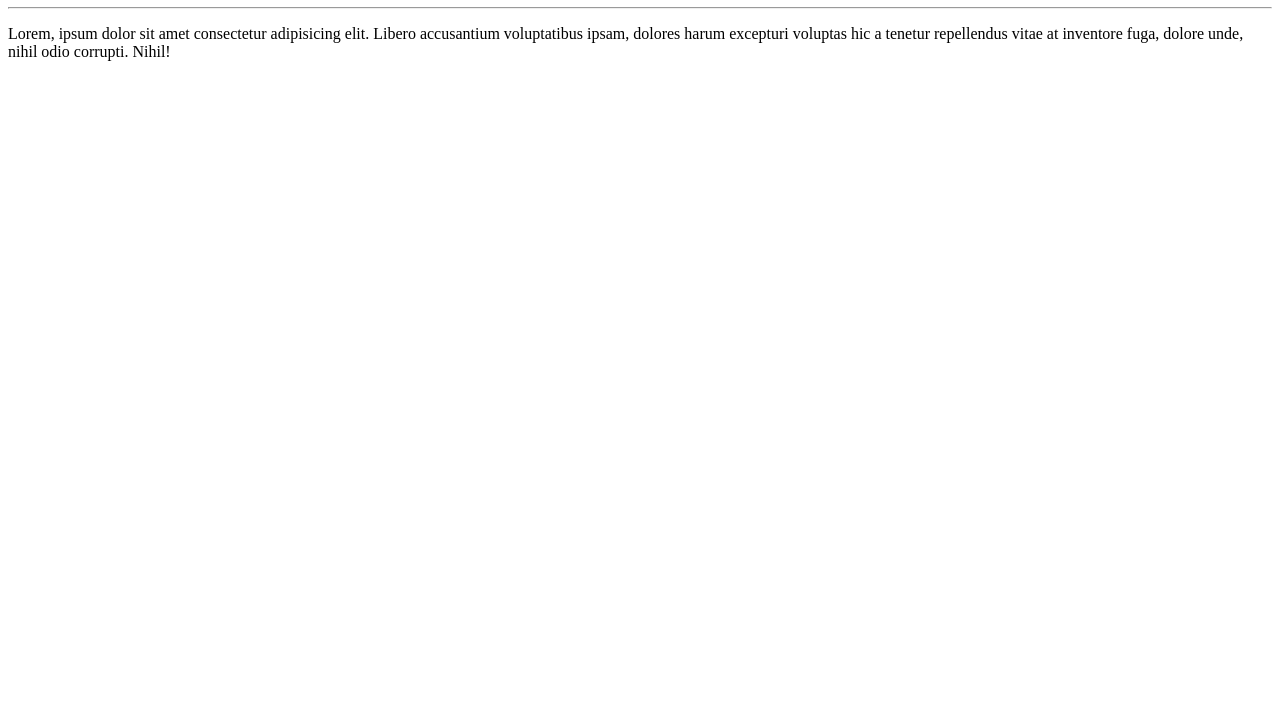
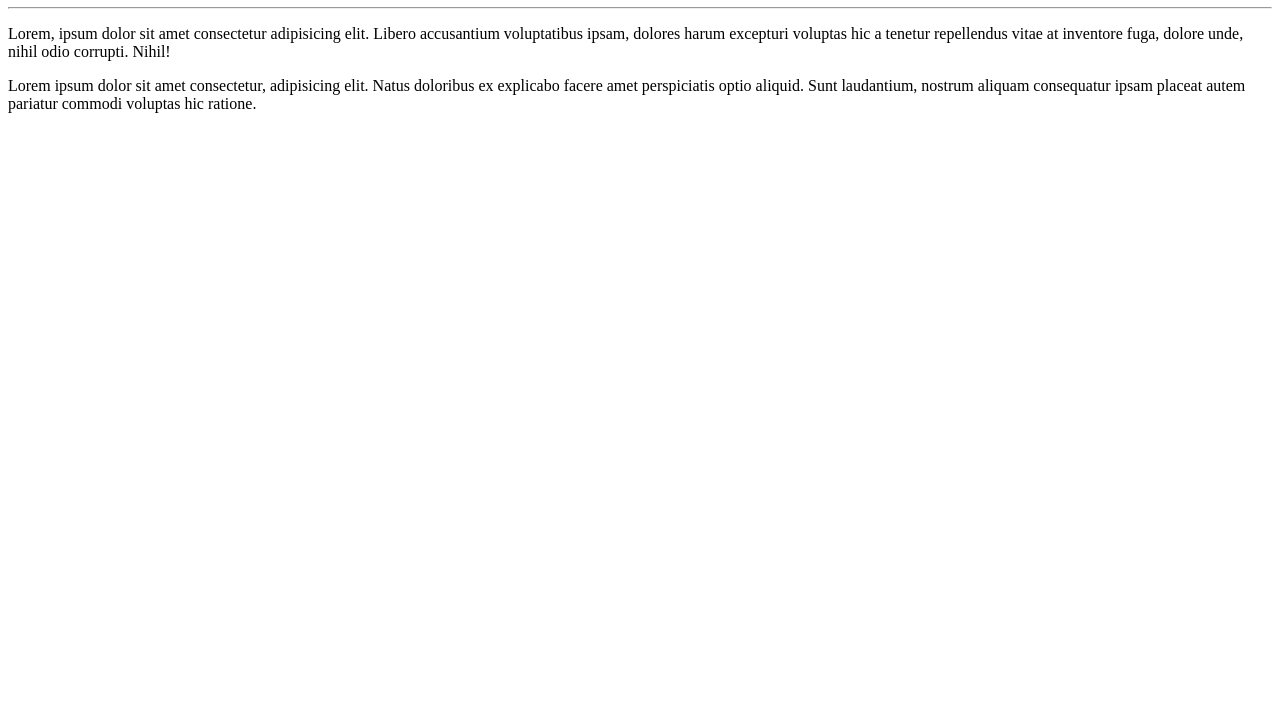
Before and after one commit to RDantas94/Estudos, a plain HTML site: page site_exemplo/index.html in a window 1280 px wide. Shown: the part 73-800 px from the top of the page. Drawn offline with Linux system fonts and the light colour scheme.

Commit message:
Update index.html

```diff
--- a/site_exemplo/index.html
+++ b/site_exemplo/index.html
@@ -13,6 +13,9 @@
     <p>Lorem, ipsum dolor sit amet consectetur adipisicing elit. Libero accusantium voluptatibus ipsam, dolores harum
         excepturi voluptas hic a tenetur repellendus vitae at inventore fuga, dolore unde, nihil odio corrupti. Nihil!
     </p>
+    <p>Lorem ipsum dolor sit amet consectetur, adipisicing elit. Natus doloribus ex explicabo facere amet perspiciatis
+        optio aliquid. Sunt laudantium, nostrum aliquam consequatur ipsam placeat autem pariatur commodi voluptas hic
+        ratione.</p>
 </body>
 
 </html>
```
